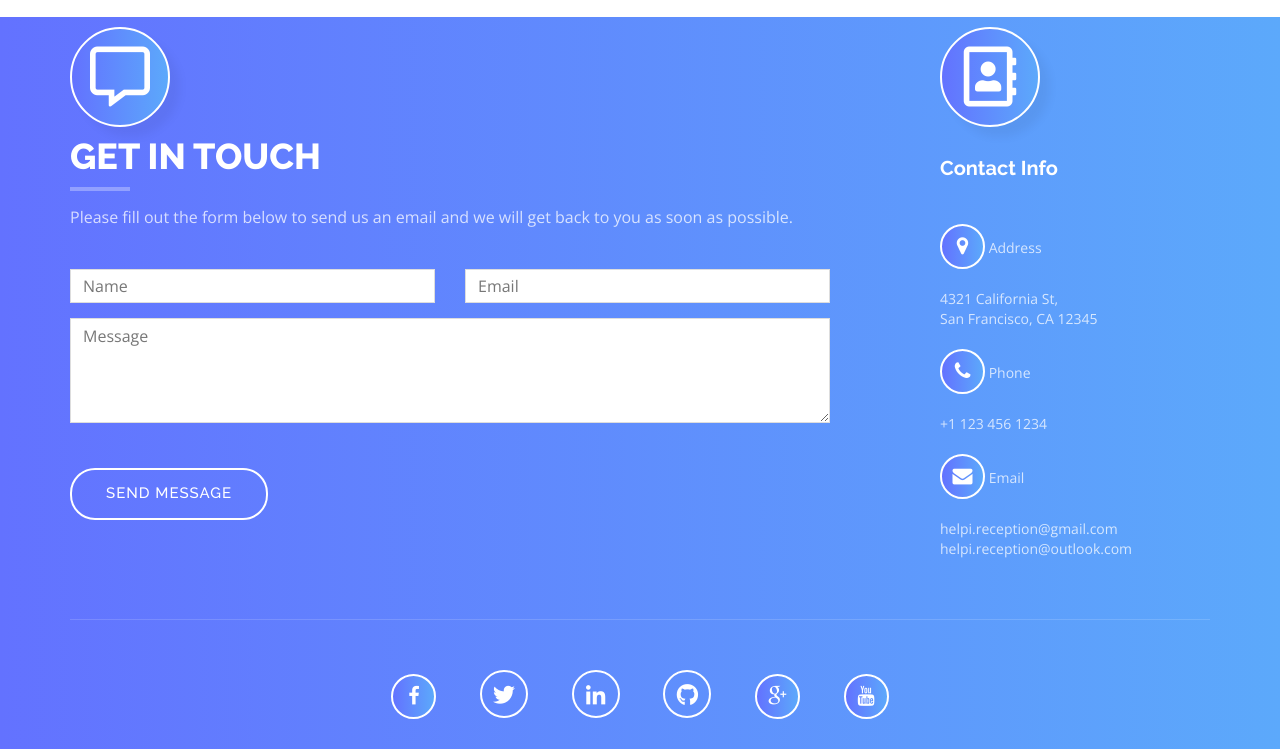
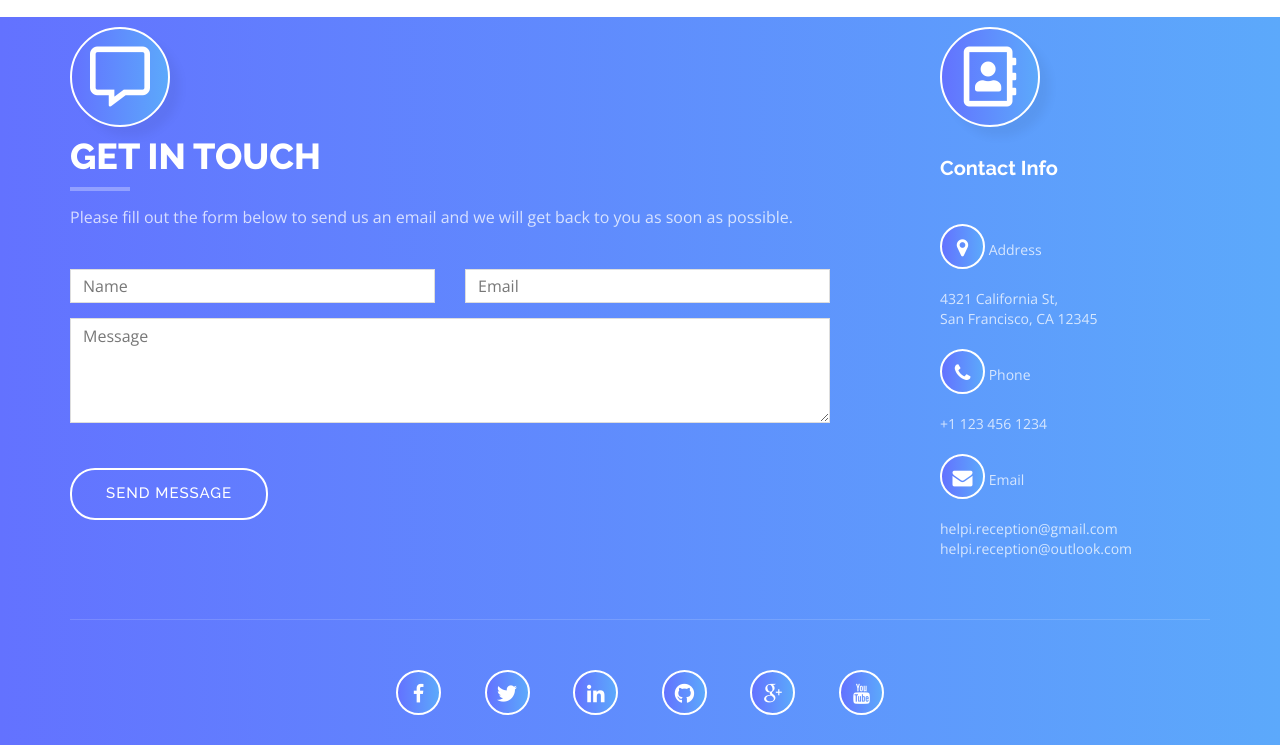
Before and after one commit to HELPI-ReceptionChatbot/HELPI-ReceptionChatbot.github.io, a plain HTML site: page index.html in a window 1280 px wide. Shown: the part 4862-5611 px from the top of the page. Drawn offline with nearby package versions, Linux system fonts and the light colour scheme.

Commit message:
Some Updates

```diff
--- a/css/style.css
+++ b/css/style.css
@@ -509,7 +509,7 @@ header .intro-text {
 	font-size: 20px;
 	width: 45px;
 	height: 45px;
-	padding: 10px 0;
+	padding: 12px 0;
 	border: 2px solid #fff;
 	color: #fff;
 	border-radius: 50%;
@@ -661,13 +661,14 @@ label {
 	margin: 0 20px;
 }
 #contact .social i.fab {
-	font-size: 22px;
-	width: 48px;
-	height: 48px;
+	font-size: 20px;
+	width: 45px;
+	height: 45px;
 	padding: 12px 0;
 	border: 2px solid #fff;
 	color: #fff;
 	border-radius: 50%;
+	background: linear-gradient(to right, #6372ff 0%, #5ca9fb 100%);
 	transition: all 0.3s;
 	text-align: center;
 }
```
